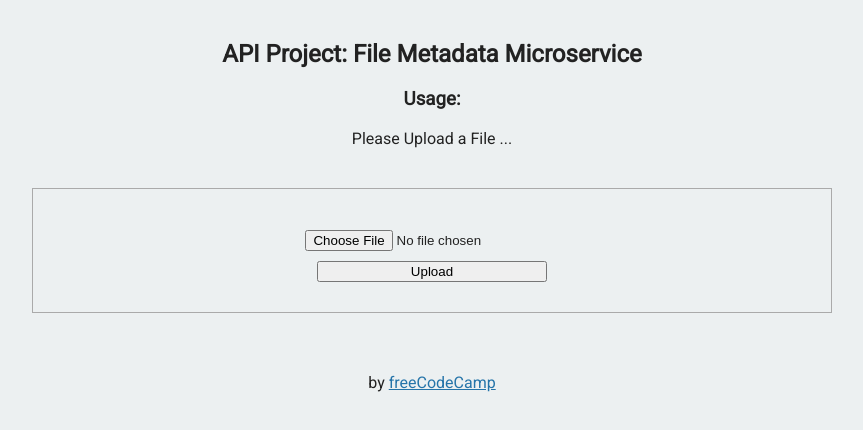
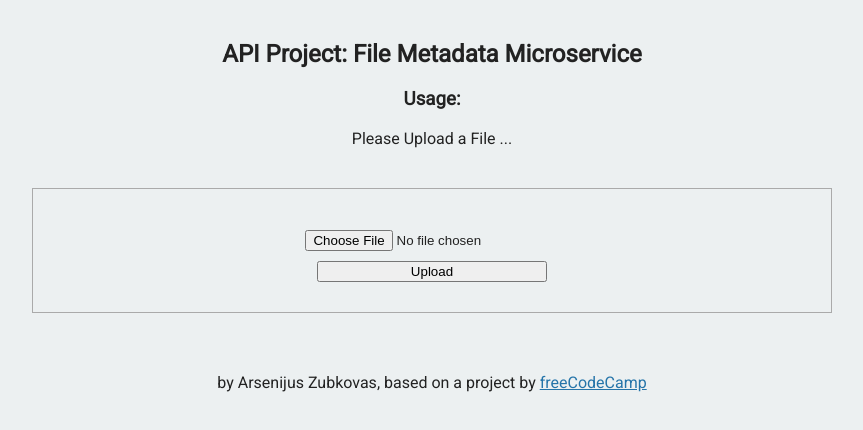
Before and after one commit to azubkovas/file-metadata-microservice, a website: page views/index.html in a window 1280 px wide. Shown: the whole page, without its empty margins (208-1071 px from the left). Drawn offline with Linux system fonts and the light colour scheme.

Commit message:
Updated view

```diff
--- a/views/index.html
+++ b/views/index.html
@@ -26,7 +26,7 @@
       </div>
       <div class="footer">
         <p>
-          by
+          by Arsenijus Zubkovas, based on a project by
           <a href="http://www.freecodecamp.com">freeCodeCamp</a>
         </p>
       </div>
```
